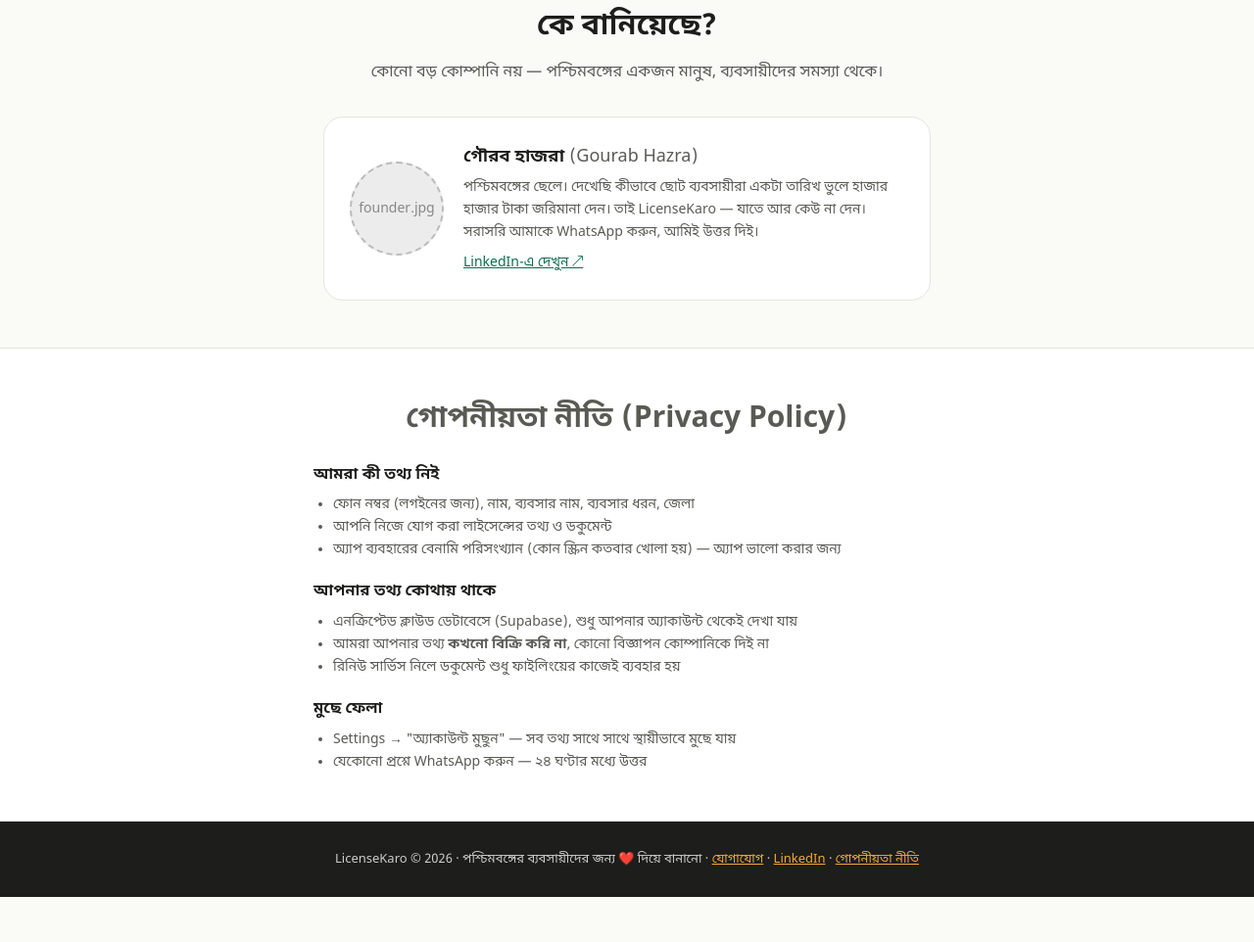
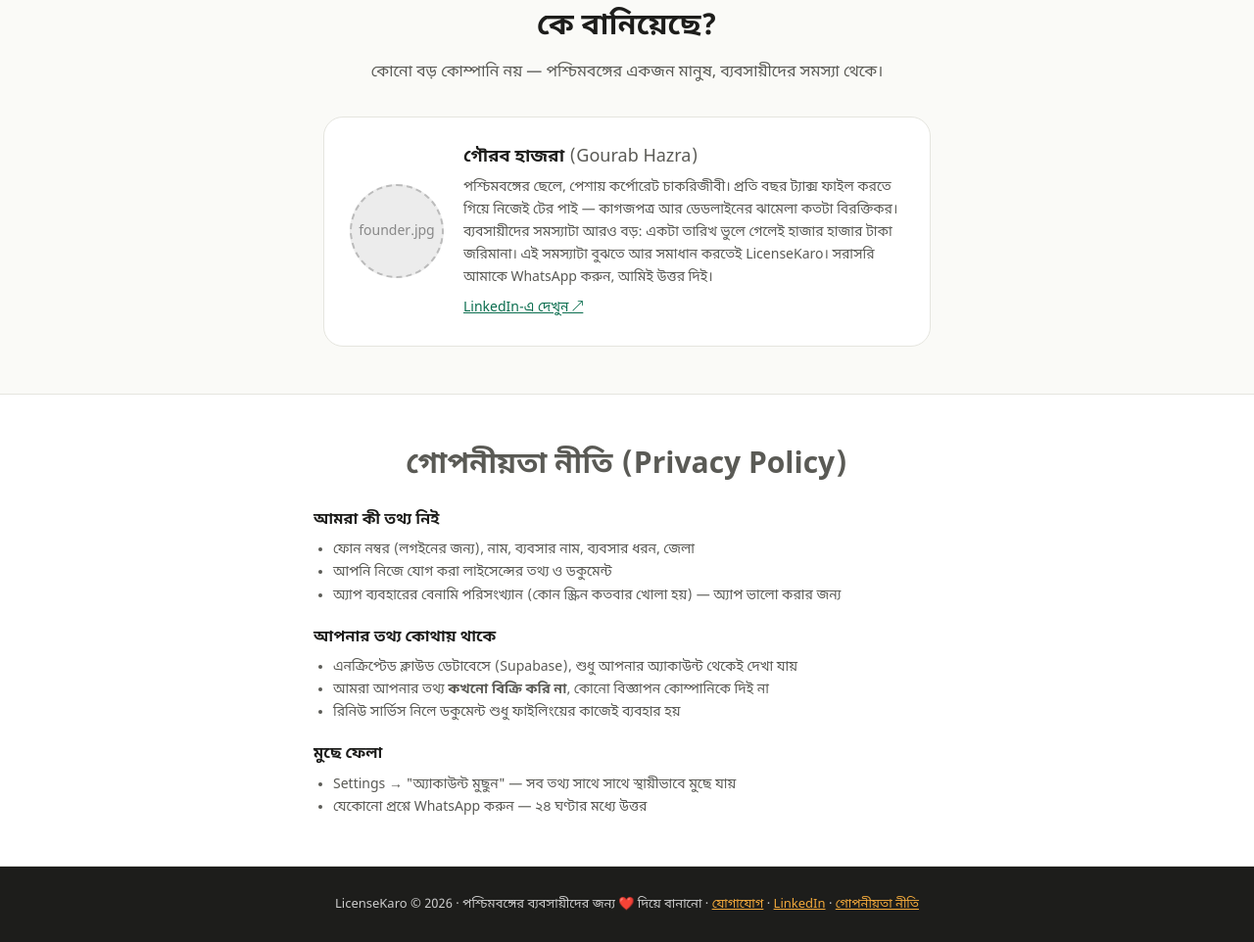
Before and after one commit to gaurav-95/licensekaro-landing, a plain HTML site: page index.html in a window 1280 px wide. Shown: the part 2555-3517 px from the top of the page at 98% size. Before the commit the page ends 3471 px from the top, so only its background shows below. Drawn offline with Linux system fonts and the light colour scheme.

Commit message:
Founder bio: corporate-employee tax-pain angle

```diff
--- a/index.html
+++ b/index.html
@@ -243,9 +243,10 @@
       <div>
         <h3>গৌরব হাজরা <span style="font-weight:400;color:var(--text-2)" translate="no">(Gourab Hazra)</span></h3>
         <p>
-          পশ্চিমবঙ্গের ছেলে। দেখেছি কীভাবে ছোট ব্যবসায়ীরা একটা তারিখ ভুলে হাজার হাজার টাকা
-          জরিমানা দেন। তাই LicenseKaro — যাতে আর কেউ না দেন। সরাসরি আমাকে WhatsApp করুন,
-          আমিই উত্তর দিই।
+          পশ্চিমবঙ্গের ছেলে, পেশায় কর্পোরেট চাকরিজীবী। প্রতি বছর ট্যাক্স ফাইল করতে গিয়ে
+          নিজেই টের পাই — কাগজপত্র আর ডেডলাইনের ঝামেলা কতটা বিরক্তিকর। ব্যবসায়ীদের সমস্যাটা
+          আরও বড়: একটা তারিখ ভুলে গেলেই হাজার হাজার টাকা জরিমানা। এই সমস্যাটা বুঝতে আর
+          সমাধান করতেই LicenseKaro। সরাসরি আমাকে WhatsApp করুন, আমিই উত্তর দিই।
         </p>
         <p style="margin-top:8px">
           <a href="https://www.linkedin.com/in/gauravhazra1995/" rel="me">LinkedIn-এ দেখুন ↗</a>
```
